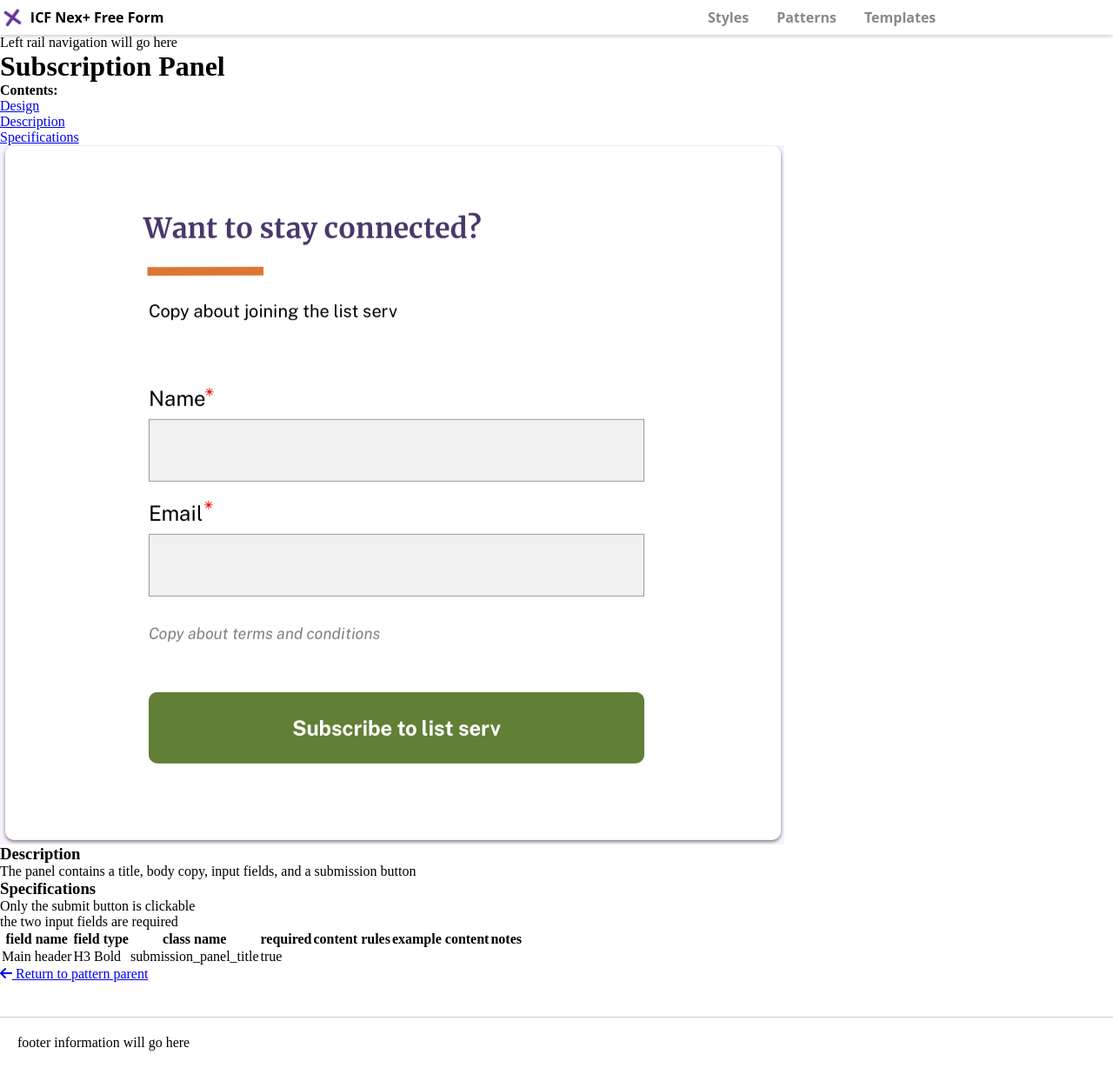
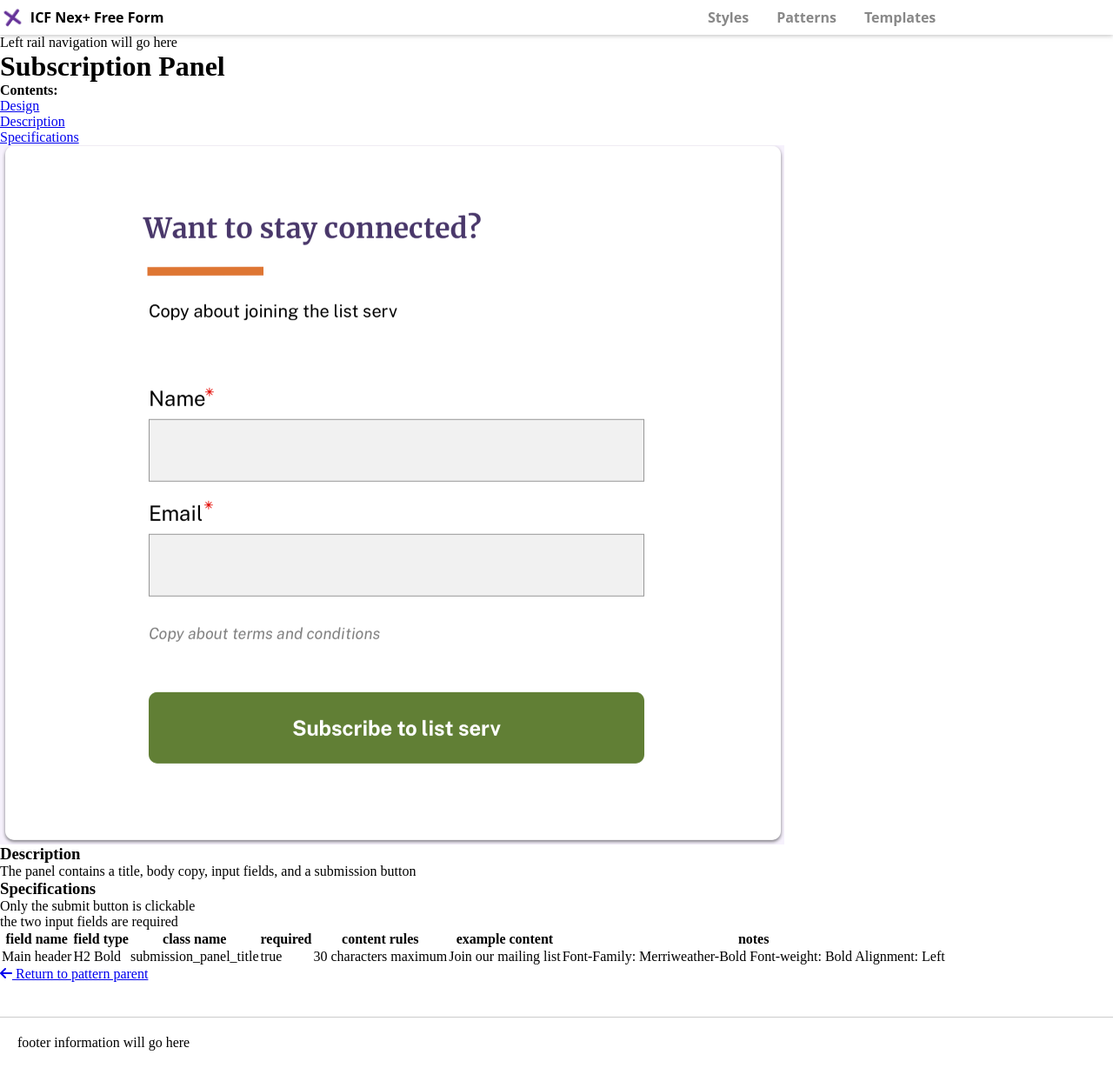
Before and after one commit to ux-at-icfnext/herc, a Jekyll site: the page built from pages/patterns/subscription-panel.md, in a window 1280 px wide and 1228 px high. Shown: the whole window at 87% size. Built offline with Jekyll 4.4.1, drawn with Linux system fonts in a browser that asks for light colours; nearby versions of some CDN libraries.

Commit message:
Update Pattern Specifications “subscription-panel”

```diff
--- a/pages/patterns/subscription-panel.md
+++ b/pages/patterns/subscription-panel.md
@@ -11,7 +11,13 @@ specification: |-
 designimg: /assets/img/uploads/screen-shot-2022-01-19-at-11.52.49-am.png
 schema:
   - fieldname: Main header
-    type: H3 Bold
+    type: H2 Bold
     class: submission_panel_title
     required: true
+    content: 30 characters maximum
+    example: Join our mailing list
+    notes: |
+      Font-Family: Merriweather-Bold
+      Font-weight: Bold
+      Alignment: Left
 ---
```
